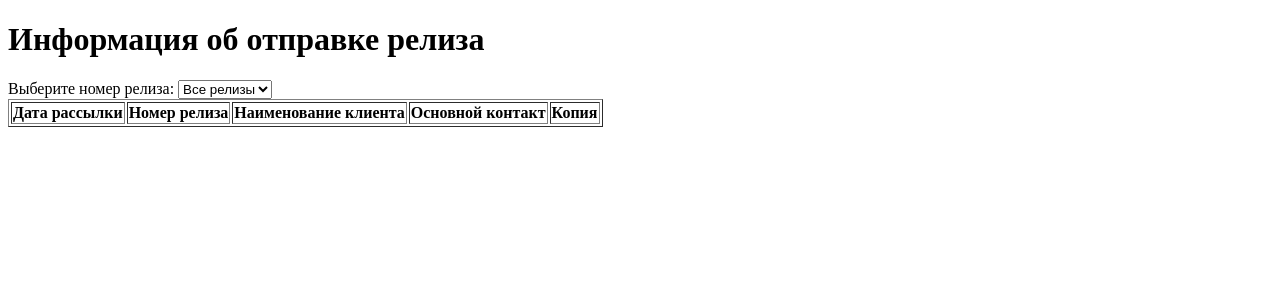
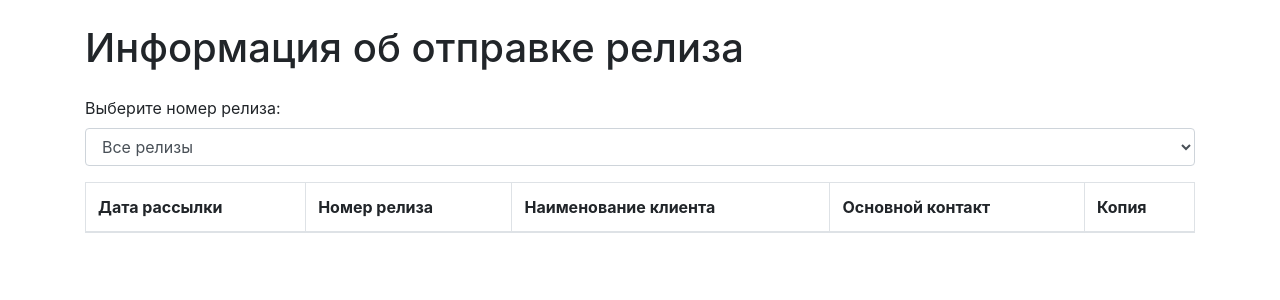
Before and after one commit to NjemTop/Board, a Flask app: template templates/data_release.html in a window 1280 px wide. Shown: the top 300 px of the page. Run offline with Flask 2, Linux system fonts and the light colour scheme; the template is opened without the code that fills it, so the values that code supplies are empty; parts of the project's set-up code (start-up, migrations or seed data) failed here and were passed over; some libraries are stand-ins or nearby versions.

Commit message:
тест вывода

```diff
--- a/templates/data_release.html
+++ b/templates/data_release.html
@@ -3,15 +3,22 @@
 <head>
     <meta charset="UTF-8">
     <title>Информация об отправке релиза</title>
+    <link rel="stylesheet" href="https://maxcdn.bootstrapcdn.com/bootstrap/4.5.2/css/bootstrap.min.css">
+    <script src="https://ajax.googleapis.com/ajax/libs/jquery/3.5.1/jquery.min.js"></script>
+    <script src="https://cdnjs.cloudflare.com/ajax/libs/popper.js/1.16.0/umd/popper.min.js"></script>
+    <script src="https://maxcdn.bootstrapcdn.com/bootstrap/4.5.2/js/bootstrap.min.js"></script>
     <script src="https://code.jquery.com/jquery-3.6.0.min.js"></script>
 </head>
 <body>
-    <h1>Информация об отправке релиза</h1>
+    <div class="container">
+        <h1 class="mt-4 mb-4">Информация об отправке релиза</h1>
+        <div class="form-group">
             <label for="release-select">Выберите номер релиза:</label>
-    <select id="release-select">
+            <select id="release-select" class="form-control">
                 <option value="all">Все релизы</option>
             </select>
-    <table id="data-table" border="1">
+        </div>
+        <table id="data-table" class="table table-striped table-bordered">
             <thead>
                 <tr>
                     <th>Дата рассылки</th>
@@ -33,6 +40,7 @@
                 {% endfor %}
             </tbody>
         </table>
+    </div>
 
     <script>
         // Скрипт для фильтрации данных на основе выбранного номера релиза
```
Lines whose indentation alone changed are shown as unchanged.
